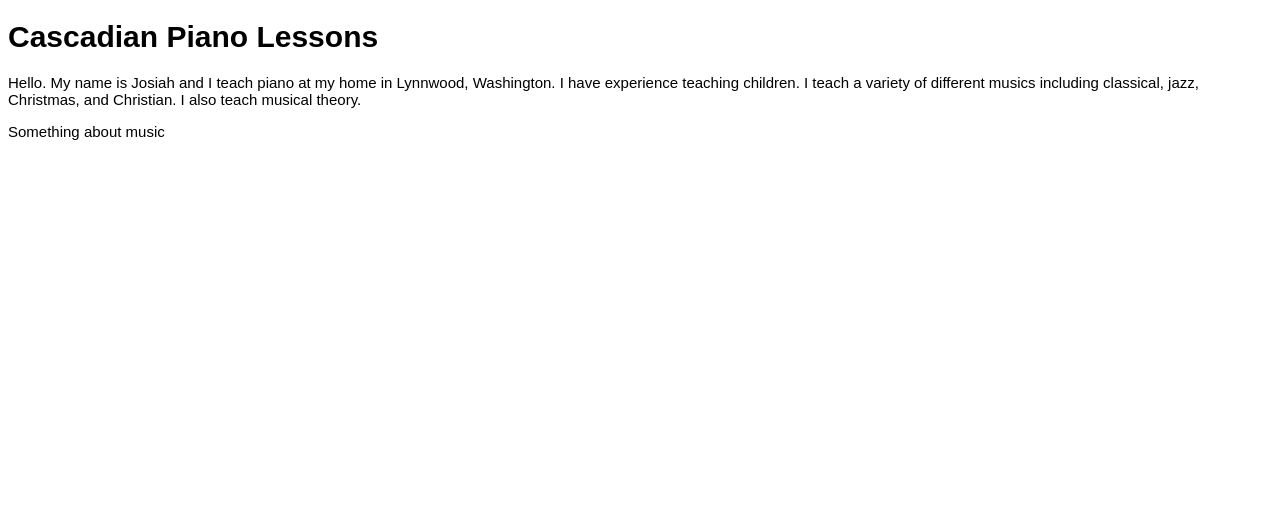
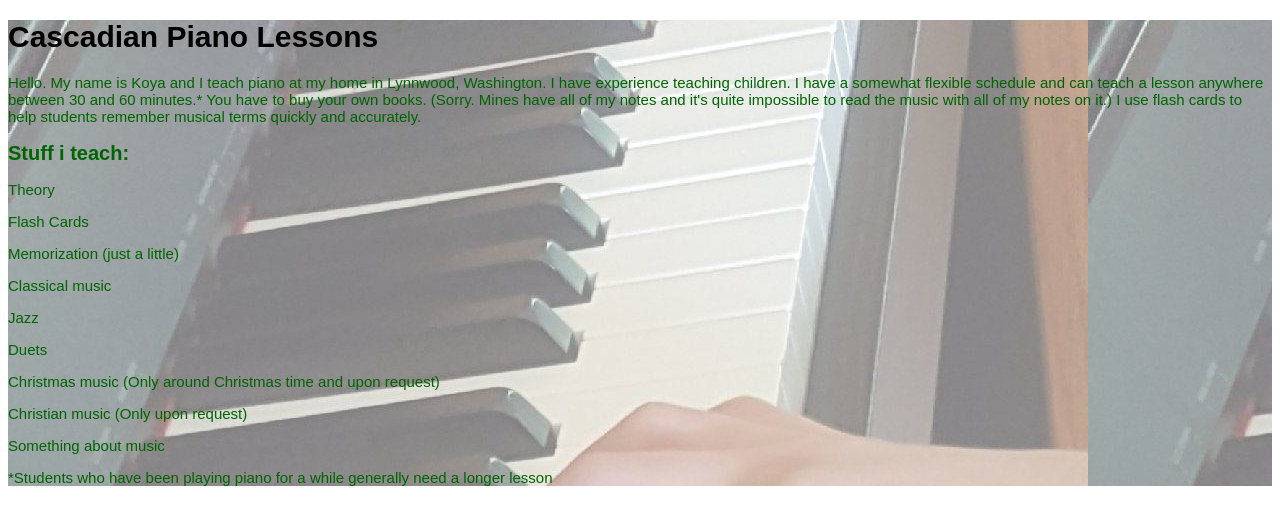
Before and after one commit to Koya-j/first-project, a plain HTML site: page index.html in a window 1280 px wide. Drawn offline with Linux system fonts and the light colour scheme.

Commit message:
final touches

```diff
--- a/css/style.css
+++ b/css/style.css
@@ -12,7 +12,7 @@ body {
 .background::after {
     content: "";
     background-image: url("../images/piano.jpg");
-    background-repeat: repeat-y;
+    background-repeat: repeat;
     opacity: 0.5;
     top: 0;
     left: 0;
@@ -26,7 +26,12 @@ h1 {
     /*background-color: powderblue;*/
     font-size: 30px;
 }
+h2 {
+    font-size: 20px;
+    color:rgb(0, 100, 0);
+}
 
 p {
     font-size: 15px;
+    color:rgb(0, 100, 0);
 }
--- a/index.html
+++ b/index.html
@@ -11,21 +11,44 @@
     </head>
 
     <body>
-        <div class="backround">
+        <div class="background">
 
             <!-- Add your name here. -->
             <h1>Cascadian Piano Lessons</h1>
 
             <p>
-                Hello. My name is Josiah and I teach piano at my home in Lynnwood, Washington.
-                    I have experience teaching children. I teach a variety of different musics
-                    including classical, jazz, Christmas, and Christian. I also teach musical theory.
+                Hello. My name is Koya and I teach piano at my home in Lynnwood, Washington.
+                    I have experience teaching children. I have a somewhat flexible schedule and
+                    can teach a lesson anywhere between 30 and 60 minutes.*
+                    You have to buy your own books. (Sorry. Mines have all of my notes and it's quite impossible to
+                    read the music with all of my notes on it.)
+                    I use flash cards to help students remember musical terms quickly and accurately.
+
                 <!-- Change this link to a website you use a lot.  -->
                 <!-- <a></a> -->
             </p>
+            <h2>Stuff i teach:</h2>
+            <p>Theory</p>
+            <p>Flash Cards</p>
+            <p>Memorization (just a little)</p>
+            <p>Classical music</p>
+            <p>Jazz</p>
+            <p>Duets</p>
+            <p>Christmas music (Only around Christmas time and upon request)</p>
+            <p>Christian music (Only upon request)
+
+
+
+            </p>
 
             <!-- Change this to one of your interests and add a related image. -->
-            <p>Something about music</p>
+            <p>Something about music
+
+
+
+
+            </p>
+            <p>*Students who have been playing piano for a while generally need a longer lesson</p>
             <!--<img src="soccer.jpg" alt="kicking a soccer ball"> -->
         </div>
 
```
